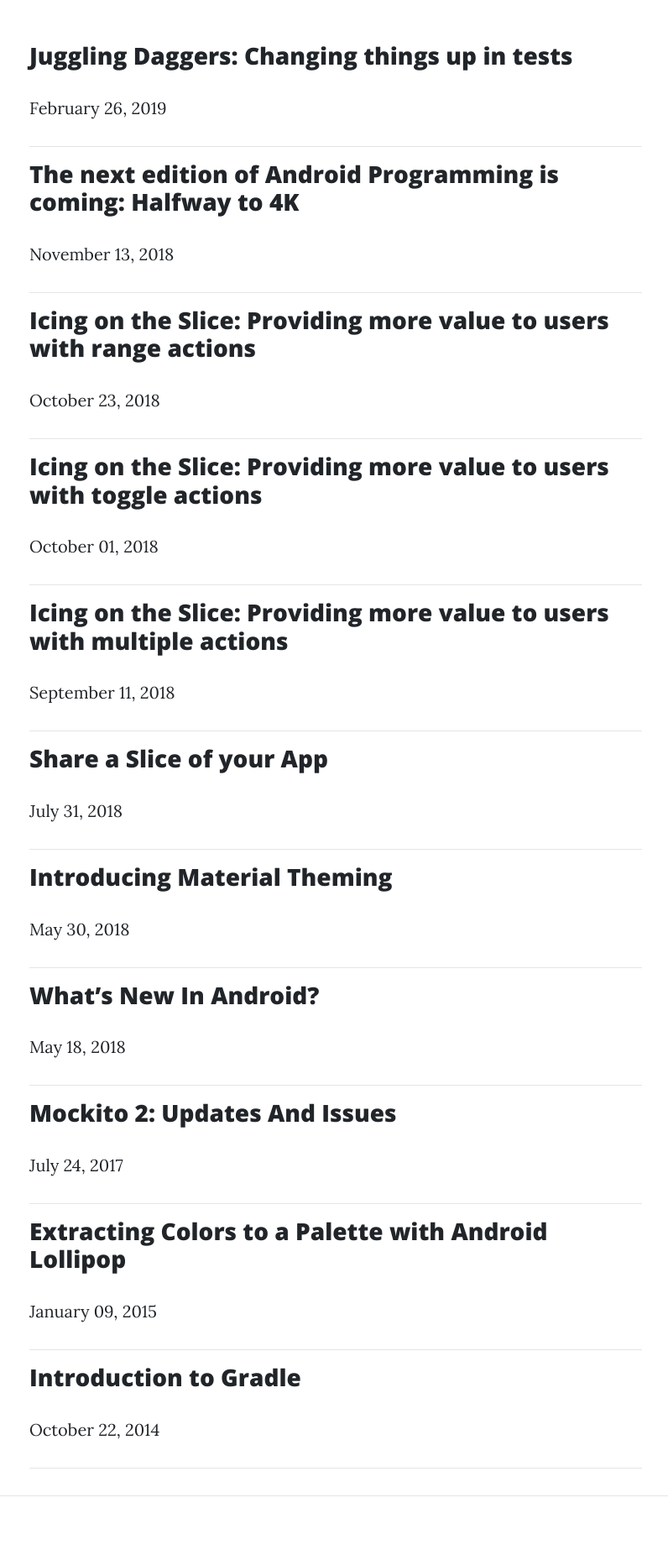
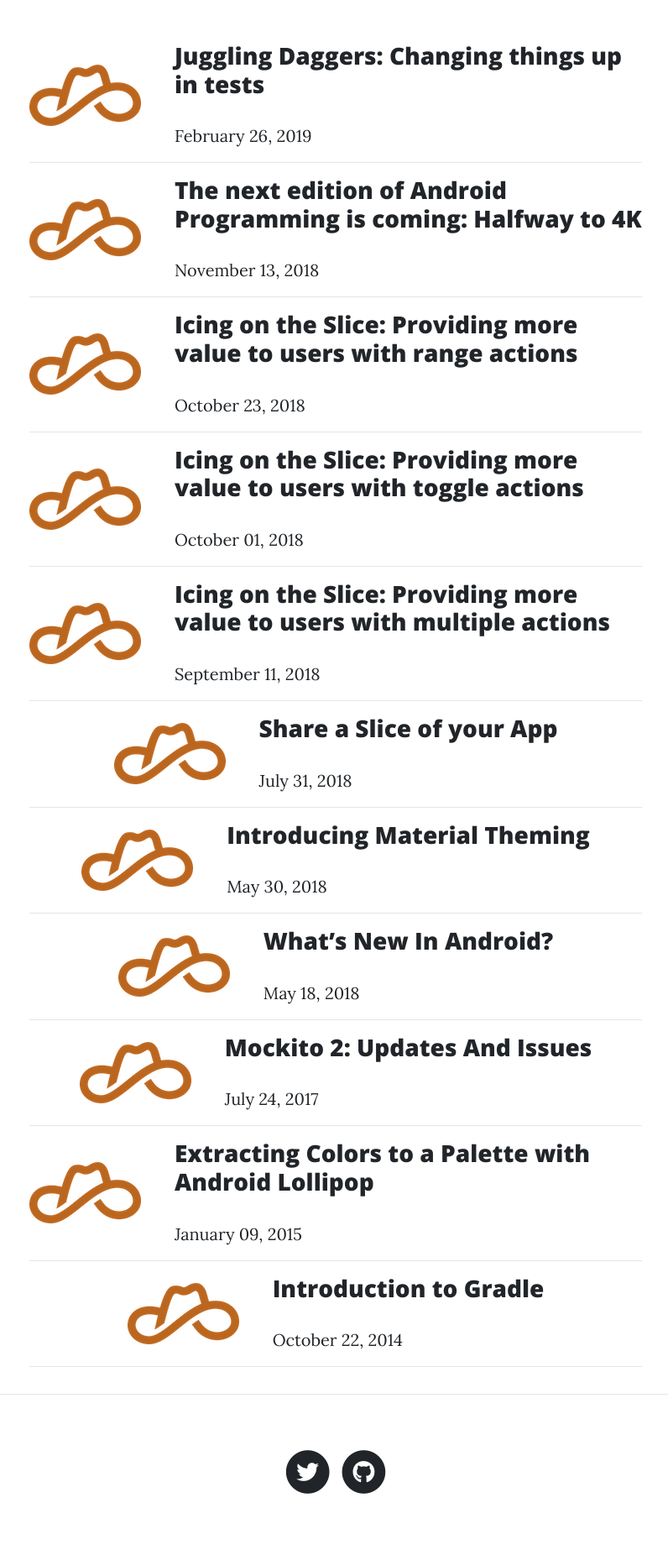
Before and after one commit to BrianGardnerAtl/website, a Jekyll site: the page built from blog.html, in a window 1280 px wide. Shown: the part 504-2350 px from the top of the page at 84% size, without its empty margins (240-1036 px from the left). Built offline with Jekyll 4.4.1, drawn with Linux system fonts in a browser that asks for light colours.

Commit message:
Add BNR hat logo to blog posts hosted there

```diff
--- a/_includes/bnr_post.html
+++ b/_includes/bnr_post.html
@@ -1,7 +1,13 @@
 <div class="bnr_post">
   <a href={{ include.link }}>
-    <h3 class="post-title">{{ include.title }}</h3>
-    <p class="post-details">{{ include.date | date: '%B %d, %Y' }}</p>
+    <div class="bnr-content">
+      <img src="/img/bnr_hat.png"
+          class="bnr-hat"/>
+      <div class="bnr-text-content">
+        <h3 class="post-title">{{ include.title }}</h3>
+        <p class="post-meta">{{ include.date | date: '%B %d, %Y' }}</p>
+      </div>
+    </div>
   </a>
   <hr>
 </div>
--- a/css/custom.css
+++ b/css/custom.css
@@ -27,3 +27,28 @@
     width: 730px;
   }
 }
+
+.bnr-content {
+  display: flex;
+  align-items: center;
+  justify-content: center;
+}
+
+.bnr-text-content {
+  display: flex;
+  flex-direction: column;
+}
+
+.bnr-text-content .post-title {
+  margin-bottom: 0;
+}
+
+.bnr-text-content .post-meta {
+  margin-bottom: 0;
+}
+
+.bnr-hat {
+  width: 133px;
+  height: 73px;
+  margin-right: 40px;
+}
```
Also changed, not shown: img/bnr_hat.png (added).
